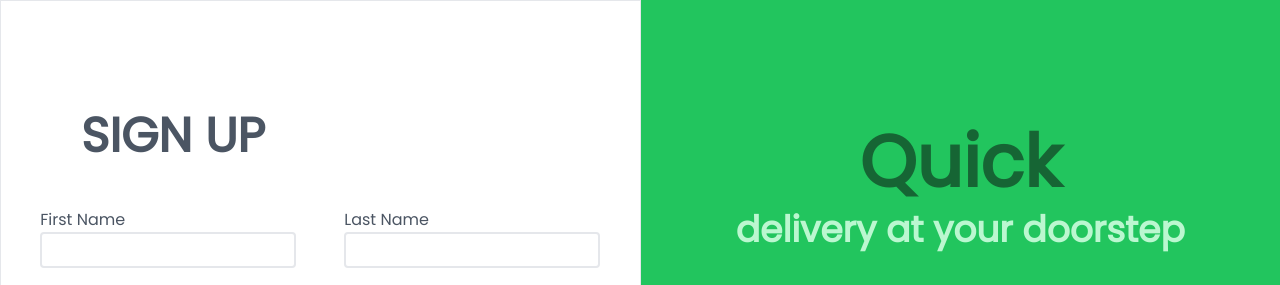
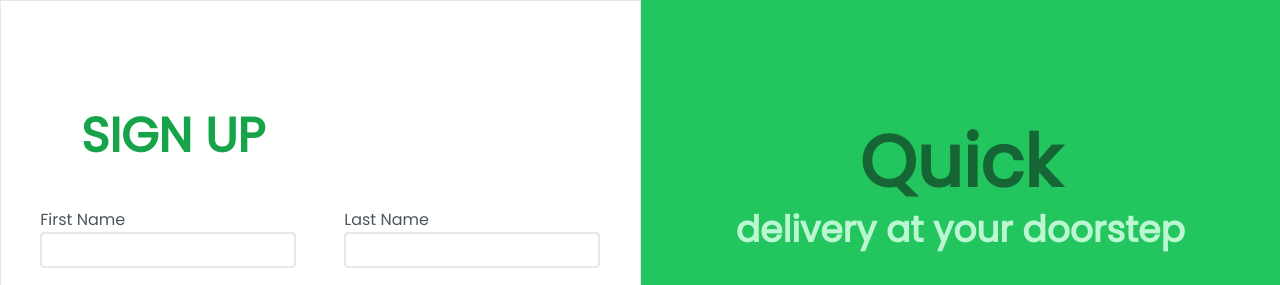
Before and after one commit to shairatorio/quick-ship, a website: page build/index.html in a window 1280 px wide. Shown: the top 285 px of the page. Drawn offline with Linux system fonts and the light colour scheme.

Commit message:
add color in text sign up

```diff
--- a/build/index.html
+++ b/build/index.html
@@ -13,7 +13,7 @@
   <main class="h-full flex">
     <div class="wh-full border flex flex-col justify-center">
       <form action="#" method="#" class="flex flex-col gap-6">
-        <p class="text-5xl pl-20"><b>SIGN UP</b></p>
+        <p class="text-5xl pl-20 text-green-600"><b>SIGN UP</b></p>
         <div class="flex justify-center">
           <div class="p-6 flex flex-col">
             <label for="firstName">First Name</label>
```
Also changed, not shown: build/output.css.
